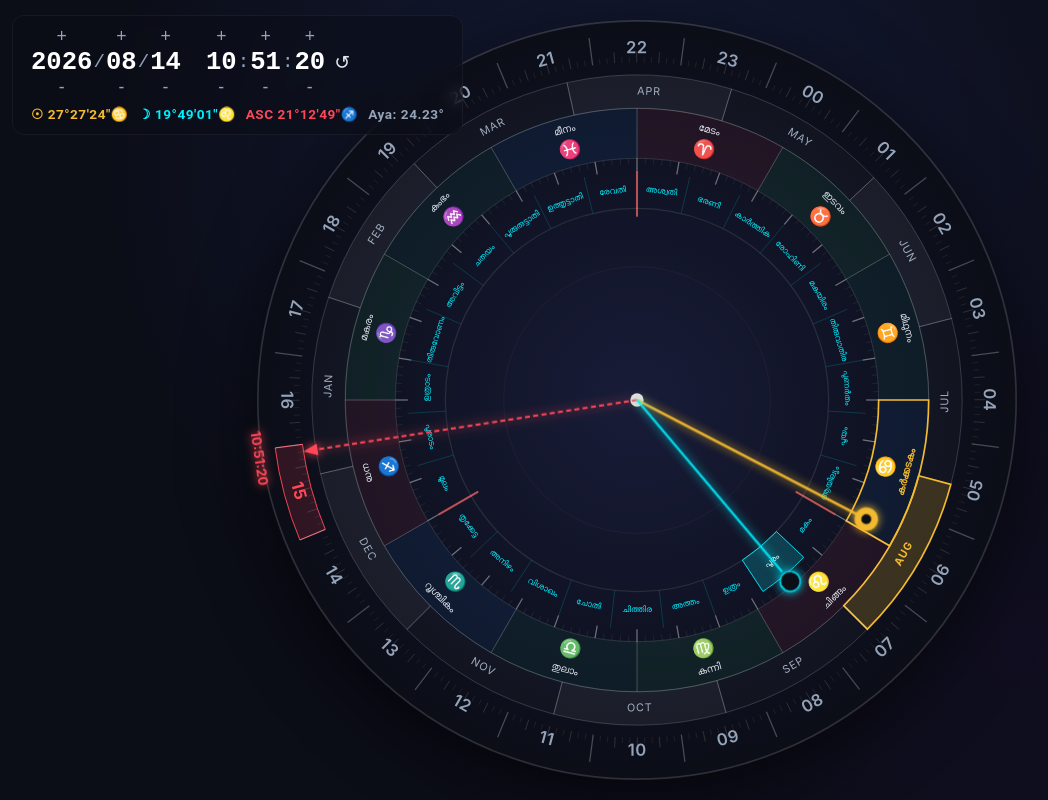
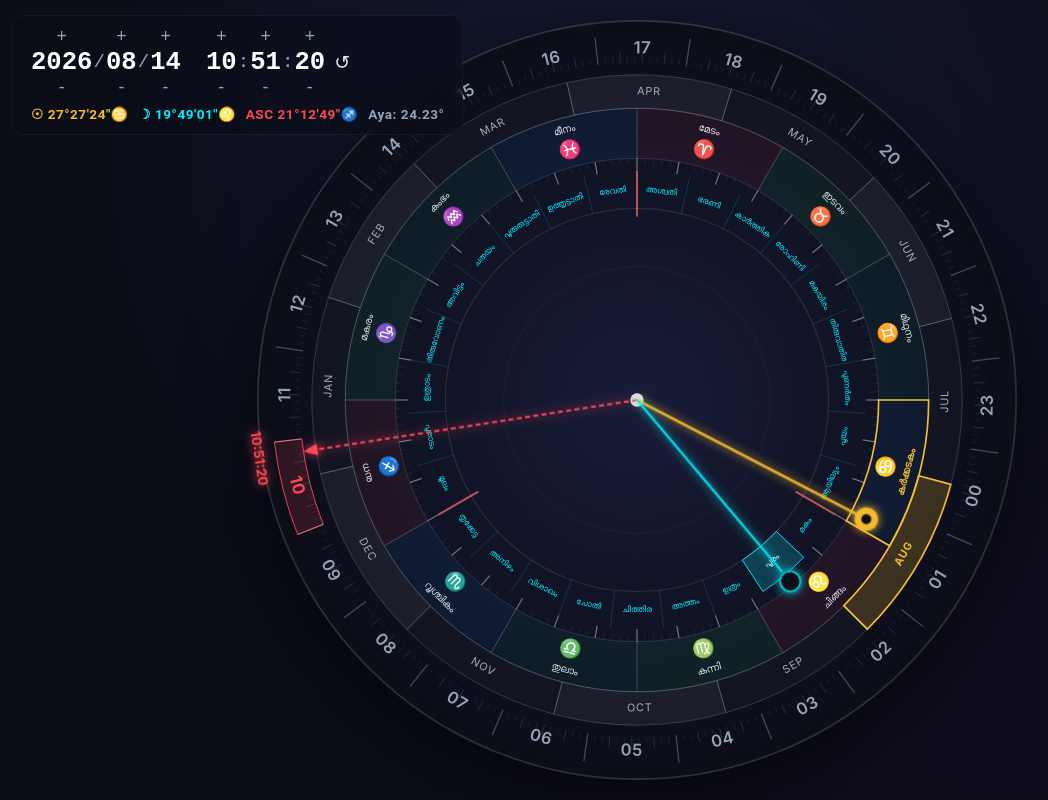
Before and after one commit to iotechx/clock, a plain HTML site: page index.html in a window 1280 px wide. Shown: the whole page, without its empty margins (3-1051 px from the left). Drawn offline with Linux system fonts and the light colour scheme.

Commit message:
Remove getSunriseHour function and update calculations
Removed the getSunriseHour function and adjusted related calculations for time ring rotation.

```diff
--- a/index.html
+++ b/index.html
@@ -356,35 +356,6 @@
       return (getSunTropicalPosition(jd) - ayanamsha + 360) % 360;
     }
 
-    function getSunriseHour(jd, lat, lon) {
-      const d = jd - 2451545.0;
-      const sunTrop = getSunTropicalPosition(jd);
-      const eps = (23.439291 - 0.0000004 * d) * Math.PI / 180;
-      const radSun = sunTrop * Math.PI / 180;
-
-      const sinDelta = Math.sin(eps) * Math.sin(radSun);
-      const delta = Math.asin(sinDelta);
-
-      const radLat = lat * Math.PI / 180;
-      const cosOmega0 = -Math.tan(radLat) * Math.tan(delta);
-
-      let omega0 = 90;
-      if (cosOmega0 >= 1) omega0 = 0;
-      else if (cosOmega0 <= -1) omega0 = 180;
-      else omega0 = Math.acos(cosOmega0) * (180 / Math.PI);
-
-      let solarSunrise = 12 - (omega0 / 15);
-
-      const meanLong = (280.460 + 0.9856474 * d) % 360;
-      const radMeanLong = meanLong * Math.PI / 180;
-      const eot = (-104.9 * Math.sin(radMeanLong) + 596.2 * Math.sin(2 * radMeanLong) + 4.3 * Math.sin(3 * radMeanLong) - 12.7 * Math.sin(4 * radMeanLong) - 429.3 * Math.cos(radMeanLong) - 2.0 * Math.cos(2 * radMeanLong)) / 3600;
-
-      const stdMeridian = 82.5;
-      const longCorrection = (stdMeridian - lon) / 15;
-
-      return solarSunrise - eot + longCorrection;
-    }
-
     function getMoonPhasePath(phaseAngle) {
       const r = 12;
       const cx = 400;
@@ -684,8 +655,9 @@
         ascLabel.setAttribute("transform", `rotate(${rot}, ${textPos.x}, ${textPos.y})`);
       }
 
-      const sunriseHour = getSunriseHour(jd, observerLat, observerLon);
-      const ringRotation = sunSid - (sunriseHour * 15);
+      // FIX: Align the time ring rotation so that current civil time aligns with the ASC arrow position
+      const timeFraction = date.getHours() + (date.getMinutes() / 60) + (date.getSeconds() / 3600);
+      const ringRotation = ascSid - (timeFraction * 15);
 
       if (lastRingRotation === null || Math.abs(ringRotation - lastRingRotation) > 0.5) {
         for (let i = 0; i < 24; i++) {
@@ -711,8 +683,7 @@
 
       updateDisplayValues(date);
 
-      const localAscAngle = ((ascSid - ringRotation) % 360 + 360) % 360;
-      const currentAscHourIndex = Math.floor(localAscAngle / 15) % 24;
+      const currentAscHourIndex = date.getHours();
 
       const currentMonthIndex = date.getMonth();
       const currentZodiacIndex = Math.floor(sunSid / 30) % 12;
```
